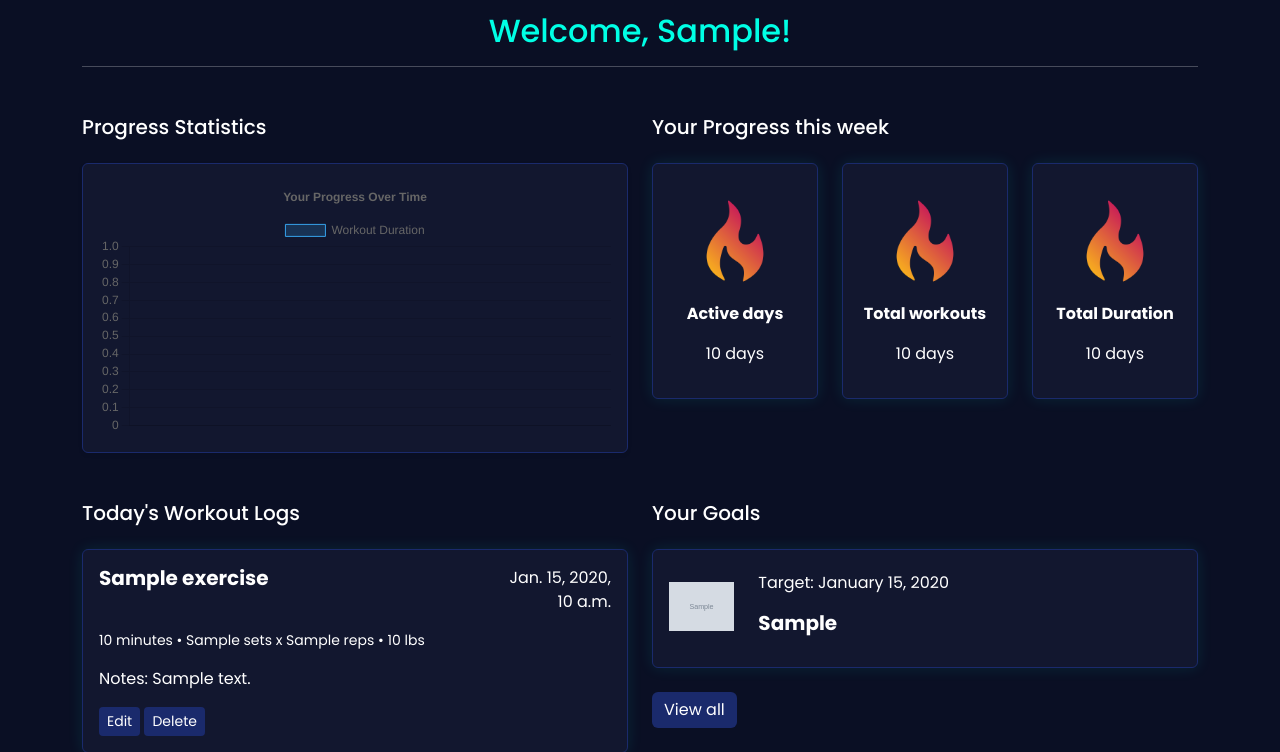
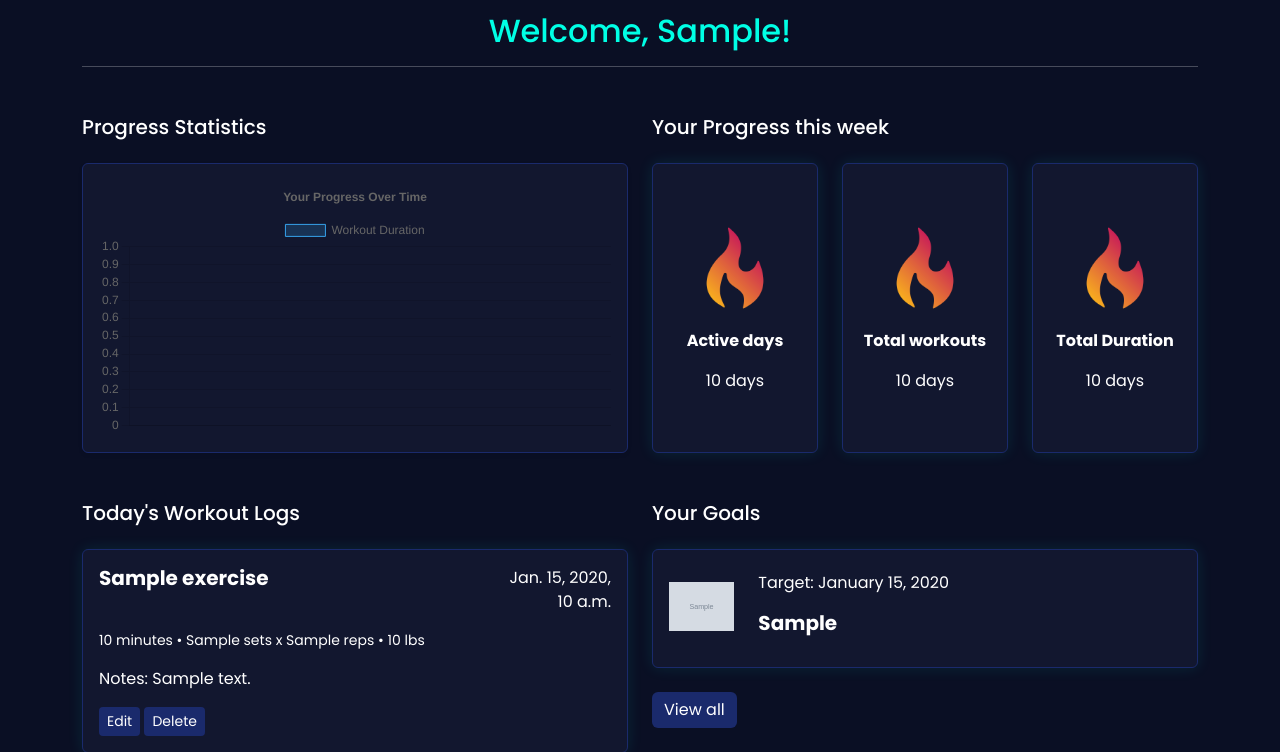
Before and after one commit to TumeloN1/FitJacket, a Django app: template dashboard/templates/dashboard/dashboard.html in a window 1280 px wide. Shown: the part 132-884 px from the top of the page. Run offline with Django 3.2, Linux system fonts and the light colour scheme; the template is opened without the code that fills it: most values are stand-ins (such as "Sample title", 1, 10 or a date in 2020); grey boxes marked "Sample" are stand-in pictures; some libraries are stand-ins or nearby versions.

Commit message:
dashboard ui small changes and logic

```diff
--- a/dashboard/templates/dashboard/dashboard.html
+++ b/dashboard/templates/dashboard/dashboard.html
@@ -10,17 +10,16 @@
     <!-- Dashboard Sections -->
     <div class="row mt-5">
         <!-- Stats Section -->
-        <div class="col-md-6 mb-4">
-            <div class="col-md-12">
-                <div class="card-header text-white">
-                    <h5 class="card-title mb-4">Progress Statistics</h5>
-                </div>
-                <div class="card shadow-sm">
-                    <div class="card-body">
-                        <canvas id="progressChart" chartData="{{chart_data}}" width="400" height="200"></canvas>
-                    </div>
+        <div class="col-md-6 h-100">
+            <div class="card-header text-white">
+                <h5 class="card-title mb-4">Progress Statistics</h5>
+            </div>
+            <div class="card shadow-sm h-100">
+                <div class="card-body">
+                    <canvas id="progressChart" chartData="{{chart_data}}"></canvas>
                 </div>
             </div>
+
 
         </div>
 
@@ -29,23 +28,23 @@
             <div class="card-header text-white">
                 <h5 class="card-title mb-4">Your Progress this week</h5>
             </div>
-            <div class="row h-400">
+            <div class="row h-100">
                 <div class="col-md-4 mb-4">
-                    <div class="card p-3 text-center d-flex justify-content-center align-items-center">
+                    <div class="card p-3 text-center d-flex justify-content-center align-items-center h-100">
                         <img src="{% static 'img/fire.png' %}" alt="flame" class="img-fluid m-3 align-center" width="90"/>
                         <p> <strong>Active days</strong></p>
-                        <p>{{ progress.streak }} days</p>
+                        <p>{{ active_days }} days</p>
                     </div>
                 </div>
                 <div class="col-md-4 mb-4">
-                    <div class="card p-3 text-center d-flex justify-content-center align-items-center">
+                    <div class="card p-3 text-center d-flex justify-content-center align-items-center h-100">
                         <img src="{% static 'img/fire.png' %}" alt="flame" class="img-fluid m-3 align-center" width="90"/>
                         <p><strong>Total workouts</strong></p>
                         <p>{{ progress.streak }} days</p>
                     </div>
                 </div>
                 <div class="col-md-4 mb-4">
-                    <div class="card p-3 text-center d-flex justify-content-center align-items-center">
+                    <div class="card p-3 text-center d-flex justify-content-center align-items-center h-100">
                         <img src="{% static 'img/fire.png' %}" alt="flame" class="img-fluid m-3 align-center" width="90"/>
                         <p><strong>Total Duration</strong></p>
                         <p>{{ progress.streak }} days</p>
@@ -55,7 +54,7 @@
         </div>
     </div>
 
-    <div class="row mt-4">
+    <div class="row mt-5">
         <!-- Workout Logs Section -->
         <div class="col-md-6 mb-4">
             <div class="card-header text-white">
@@ -102,7 +101,7 @@
                                 <div class="card h-100 mb-1">
                                     <div class="card-body">
                                         <div class="row">
-                                            <div class="col-md-2 d-flex justify-content-center align-items-center text-center">
+                                            <div class="col-md-2 d-flex justify-content-center align-items-center">
                                                 <img src="{% static goal.get_image_path %}" alt="muscle" class="img-fluid m-3 align-center" width="90"/>
                                             </div>
                                             <div class="col-md-10 d-flex align-items-center">
```
Also changed, not shown: dashboard/views.py (+8 -1 lines), db.sqlite3.
